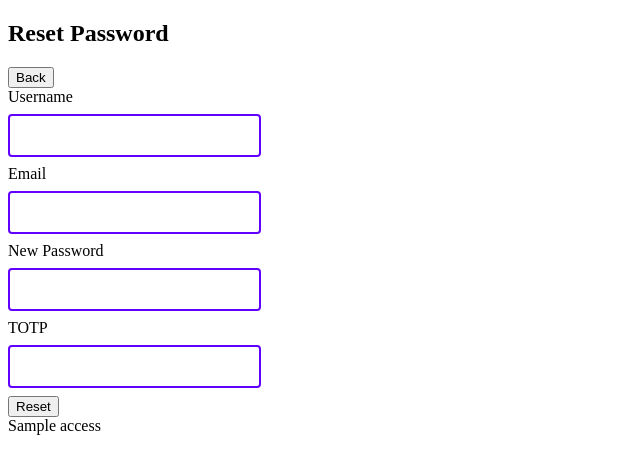
After one commit to TheGamingGod85/Hackathon, a Flask app: template templates/forgotpassword.html in a window 1280 px wide. The commit adds this page. Shown: the top 474 px of the page, without its empty margins (0-640 px from the left). Run offline with Flask 3, Linux system fonts and the light colour scheme; the template is opened without the code that fills it: most values are stand-ins (such as "Sample title", 1, 10 or a date in 2020).

Commit message:
created forgot password html and added hackathon api to all htmls

```diff
--- a/templates/Index.html
+++ b/templates/Index.html
@@ -26,4 +26,5 @@
         </body>
     </div>
 </body>
+<footer>{{ access }}</footer>
 </html>
--- /dev/null
+++ b/templates/forgotpassword.html
@@ -0,0 +1,28 @@
+<!DOCTYPE html>
+<html lang="en">
+<head>
+    <meta charset="UTF-8">
+    <meta name="viewport" content="width=device-width,initial-scale=1.0">
+    <title>Reset Password</title>
+    <link rel="stylesheet"type="stylesheet"type="text/css"href="{{url_for('static',filename='styles.css')}}">
+
+</head>
+<body>
+    <h2>Reset Password</h2>
+    <form action="{{ url_for('index') }}" method="get" class="logout-form">
+        <button type="submit" class="button-delete">Back</button>
+    </form>
+    <form method="POST" action="/forgot_password" style="display: block;">
+        <label for="username">Username</label><br>
+        <input type="text" id="username" name="username" required style="width: 20%; padding: 12px 20px; margin: 8px 0; box-sizing: border-box; border: 2px solid #6200ff; border-radius: 4px;"><br>
+        <label for="email">Email</label><br>
+        <input type="email" id="email" name="email" required style="width: 20%; padding: 12px 20px; margin: 8px 0; box-sizing: border-box; border: 2px solid #6200ff; border-radius: 4px;"><br>
+        <label for="new_password">New Password</label><br>
+        <input type="password" id="new_password" name="new_password" required style="width: 20%; padding: 12px 20px; margin: 8px 0; box-sizing: border-box; border: 2px solid #6200ff; border-radius: 4px;"><br>
+        <label for="totp">TOTP</label><br>
+        <input type="number" id="totp" name="totp" required style="width: 20%; padding: 12px 20px; margin: 8px 0; box-sizing: border-box; border: 2px solid #6200ff; border-radius: 4px;"><br>
+        <button type="submit" class="button-submit">Reset</button>
+    </form>
+</body>
+<footer>{{ access }}</footer>
+</html>
--- a/templates/register.html
+++ b/templates/register.html
@@ -16,6 +16,8 @@
             <form method="POST" action="/register">
                 <label for="username">Username</label><br>
                 <input type="text" id="username" name="username" required style="width: 20%; padding: 12px 20px; margin: 8px 0; box-sizing: border-box; border: 2px solid #6200ff; border-radius: 4px;"><br>
+                <label for="email">Email</label><br>
+                <input type="email" id="email" name="email" required style="width: 20%; padding: 12px 20px; margin: 8px 0; box-sizing: border-box; border: 2px solid #6200ff; border-radius: 4px;"><br>
                 <label for="password">Password</label><br>
                 <input type="password" id="password" name="password" required style="width: 20%; padding: 12px 20px; margin: 8px 0; box-sizing: border-box; border: 2px solid #6200ff; border-radius: 4px;"><br>
                 <label for="bank balance">Current Bank Balance</label><br>
@@ -28,4 +30,5 @@
                 <input type="submit" value="Register" class="button-submit">
             </form>
     </body>
+    <footer>{{ access }}</footer>
     </html>
```
